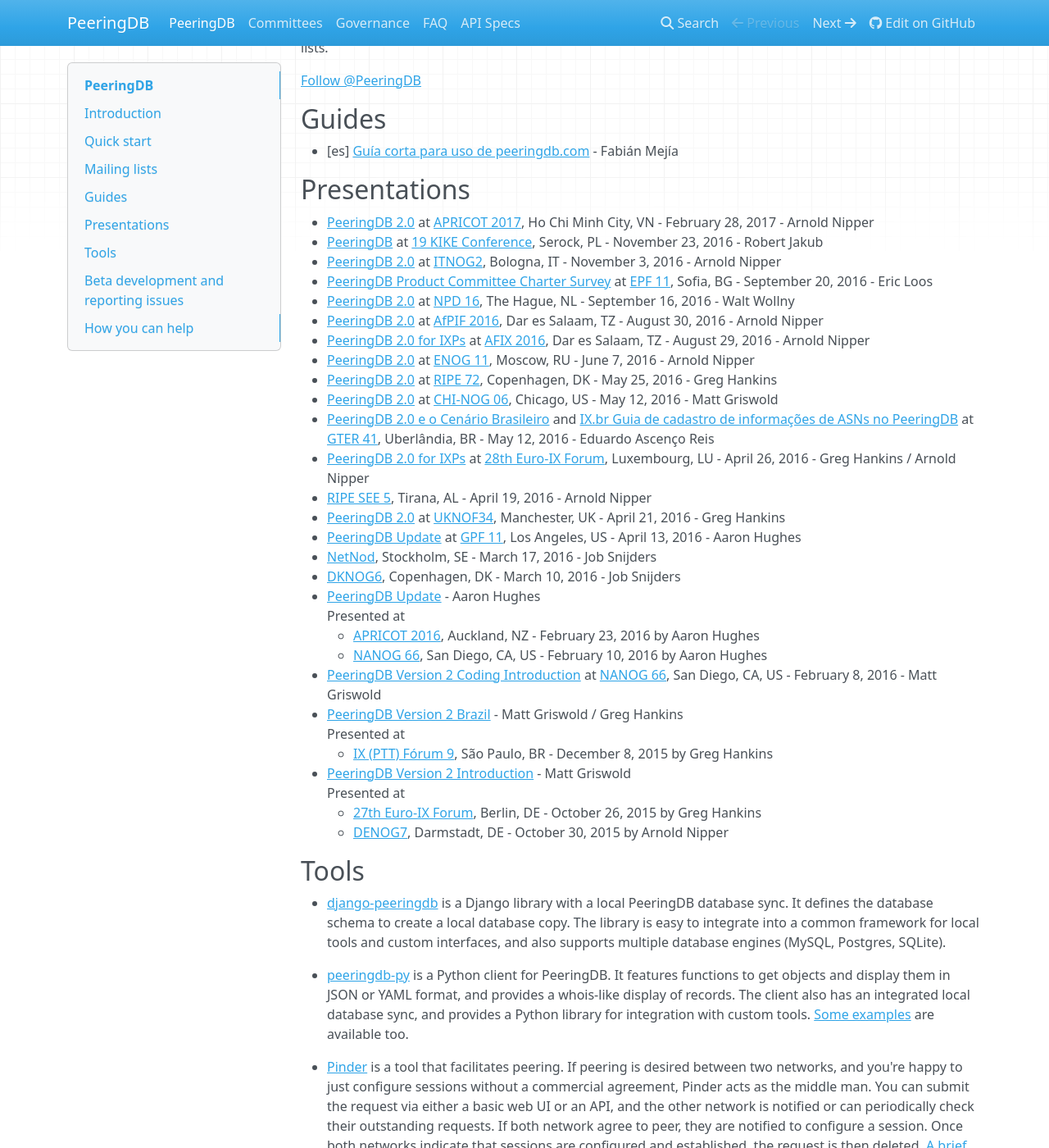
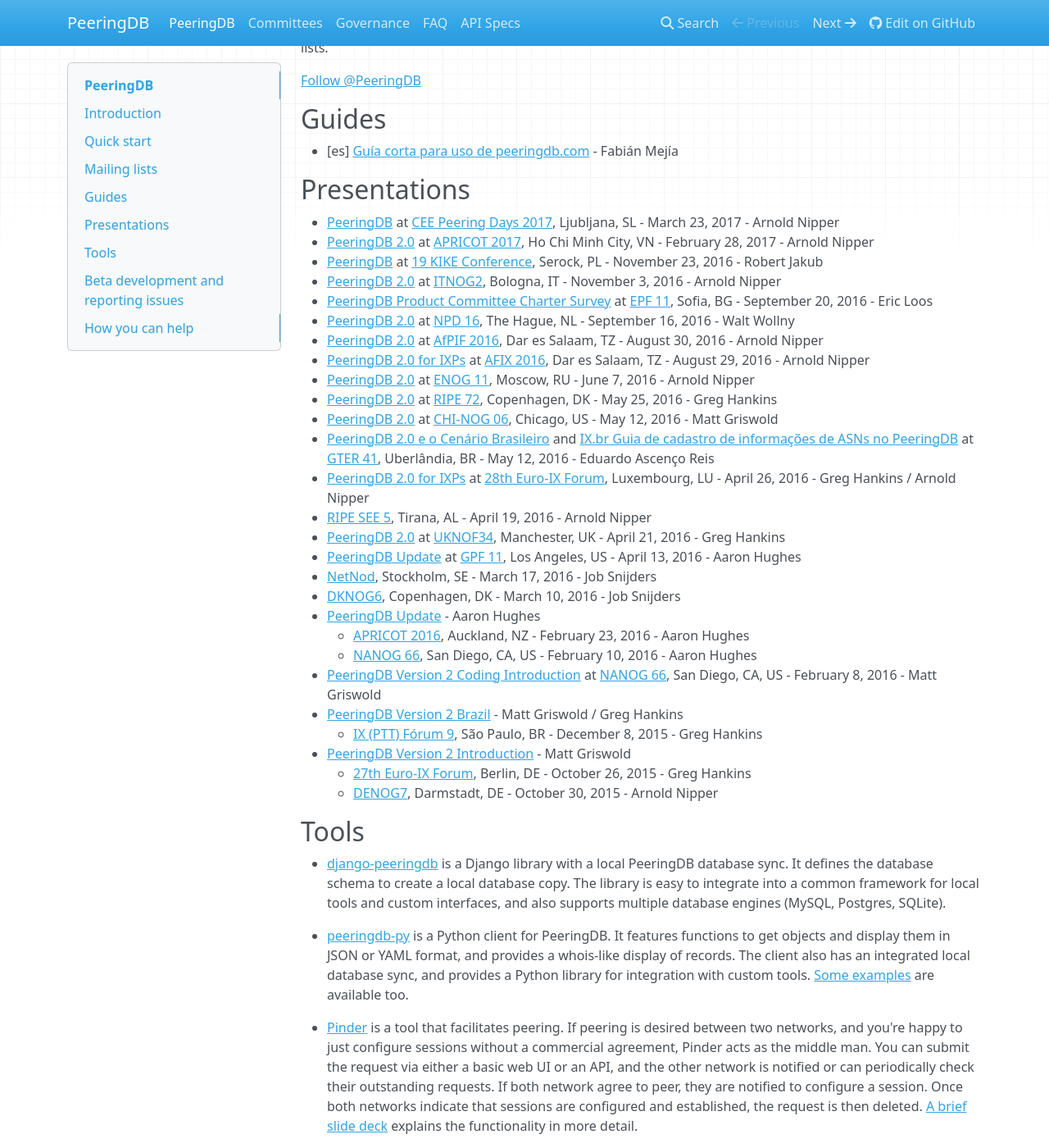
Before and after one commit to peeringdb/docs, an MkDocs documentation site: the page built from docs/index.md, in a window 1280 px wide and 1400 px high, scrolled down 1565 px. Shown: the whole window at 82% size. Built offline with MkDocs 1.6.1, drawn with Linux system fonts in a browser that asks for light colours; nearby versions of some CDN libraries; comment, search, counter and statistics services are not loaded; old or Windows-style settings are respelled for this version of MkDocs.

Commit message:
Add CEE Peering Days 2017.

```diff
--- a/docs/index.md
+++ b/docs/index.md
@@ -82,6 +82,7 @@
 
 ## Presentations
 
+- [PeeringDB](presentation/20170323-CEE-Peeringdays-Nipper.pdf) at [CEE Peering Days 2017](http://www.peeringdays.eu/), Ljubljana, SL - March 23, 2017 - Arnold Nipper
 - [PeeringDB 2.0](presentation/20170228-Apricot2017-Nipper.pdf) at [APRICOT 2017](https://2017.apricot.net/), Ho Chi Minh City, VN - February 28, 2017 - Arnold Nipper
 - [PeeringDB](presentation/2016-11-23-kikeautumn16-2.pdf) at [19 KIKE Conference](http://kikeevents.com/en/category/19-kike-conference/), Serock, PL - November 23, 2016 - Robert Jakub
 - [PeeringDB 2.0](presentation/20161103-ITNOG2-Nipper-peeringdb.pdf) at [ITNOG2](http://www.itnog.it/itnog2/), Bologna, IT - November 3, 2016 - Arnold Nipper
@@ -100,17 +101,14 @@
 - [NetNod](http://www.netnod.se/netnod-spring-meeting-2016), Stockholm, SE - March 17, 2016 - Job Snijders
 - [DKNOG6](http://www.dknog.dk/events/dknog6/), Copenhagen, DK - March 10, 2016 - Job Snijders
 - [PeeringDB Update](presentation/PeeringTrack-PDB-Update-20160205.pdf) - Aaron Hughes
-  Presented at
-    - [APRICOT 2016](https://2016.apricot.net/), Auckland, NZ - February 23, 2016 by Aaron Hughes
-    - [NANOG 66](http://nanog.org/meetings/nanog66/home), San Diego, CA, US - February 10, 2016 by Aaron Hughes
+    - [APRICOT 2016](https://2016.apricot.net/), Auckland, NZ - February 23, 2016 - Aaron Hughes
+    - [NANOG 66](http://nanog.org/meetings/nanog66/home), San Diego, CA, US - February 10, 2016 - Aaron Hughes
 - [PeeringDB Version 2 Coding Introduction](presentation/PeeringDB_Version_2-Coding_Introduction.pdf) at [NANOG 66](http://nanog.org/meetings/nanog66/home), San Diego, CA, US - February 8, 2016 - Matt Griswold
 - [PeeringDB Version 2 Brazil](presentation/PeeringDB_Version_2-Brazil.pdf) - Matt Griswold / Greg Hankins
-  Presented at
-    - [IX (PTT) Fórum 9](http://ix.br/pttforum/9/index-en.html), São Paulo, BR - December 8, 2015 by Greg Hankins
+    - [IX (PTT) Fórum 9](http://ix.br/pttforum/9/index-en.html), São Paulo, BR - December 8, 2015 - Greg Hankins
 - [PeeringDB Version 2 Introduction](presentation/PeeringDB_Version_2-Introduction.pdf) - Matt Griswold
-  Presented at
-    - [27th Euro-IX Forum](https://www.euro-ix.net/news-and-events/euro-ix-forum/), Berlin, DE - October 26, 2015 by Greg Hankins
-    - [DENOG7](http://www.denog.de/meetings/denog7/?lang=en), Darmstadt, DE - October 30, 2015 by Arnold Nipper
+    - [27th Euro-IX Forum](https://www.euro-ix.net/news-and-events/euro-ix-forum/), Berlin, DE - October 26, 2015 - Greg Hankins
+    - [DENOG7](http://www.denog.de/meetings/denog7/?lang=en), Darmstadt, DE - October 30, 2015 - Arnold Nipper
 
 ## Tools
 
```
Also changed, not shown: 1 other file.
